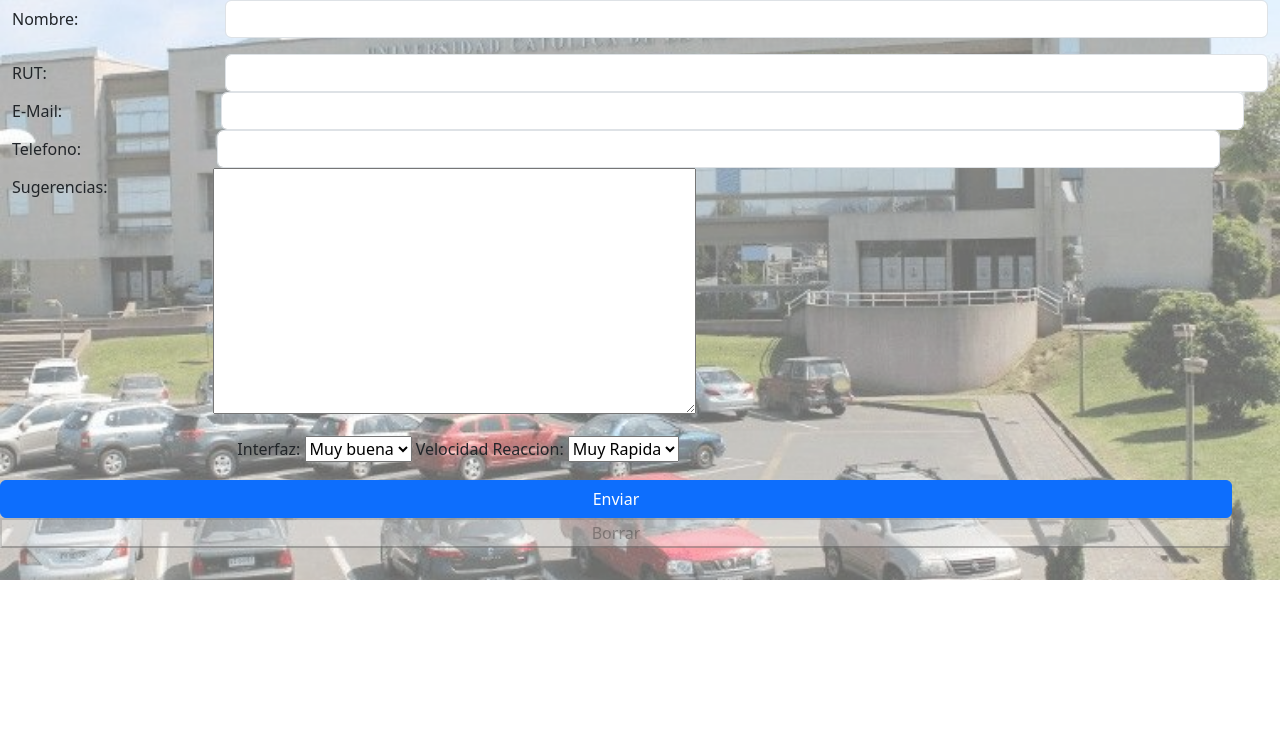
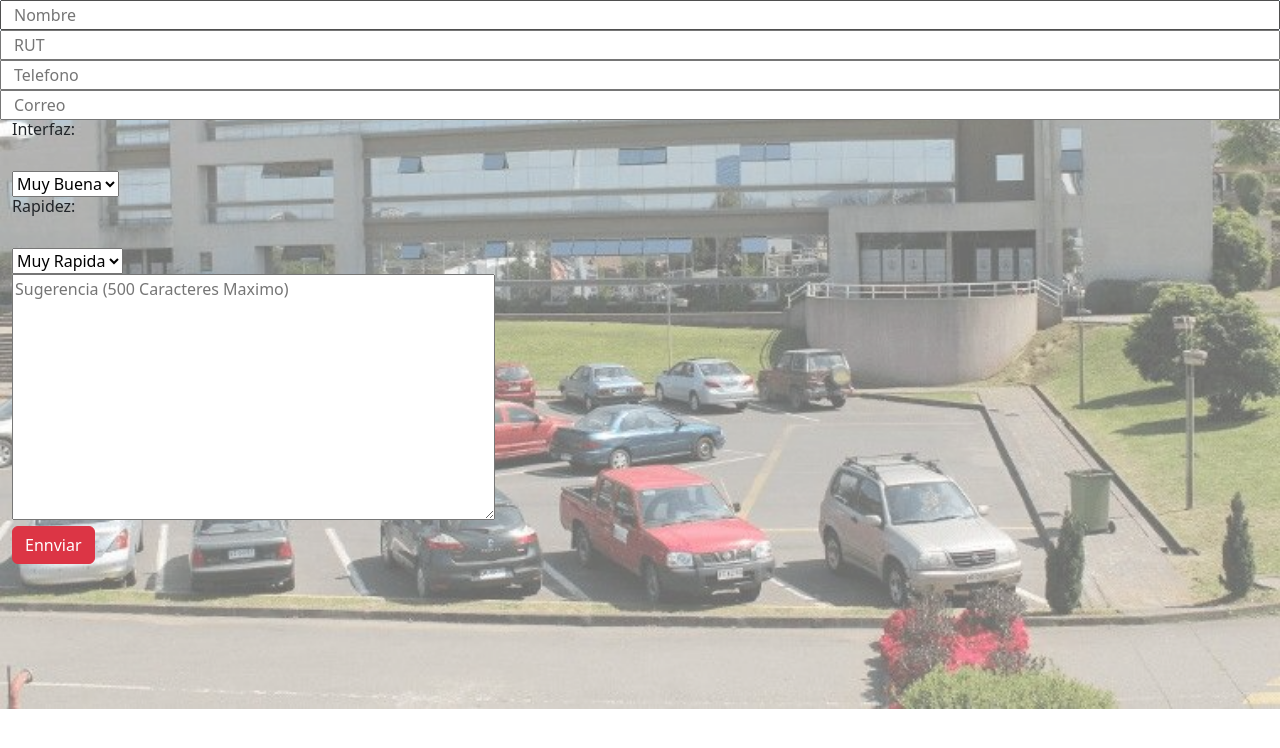
Before and after one commit to DiegoAraneda98/Proyecto-N1-taller-ing-software, a PHP site: page / in a window 1280 px wide. Shown: the top 748 px of the page. Run offline with PHP 8.4, Linux system fonts and the light colour scheme.

Commit message:
version .4
intento de optimizar codigo

```diff
--- a/añadir_contacto.php
+++ b/añadir_contacto.php
@@ -1,4 +1,4 @@
-<?php include("..//BaseDatos/safeconectar.php");
+<?php include("../BaseDatos/conectar.php);
 $einter = $POST_["interfaz"];
 $erapidez = $POST_["rapidez"];
 $rut = $POST_["inputrut"];
--- a/disnio.css
+++ b/disnio.css
@@ -1,6 +1,6 @@
-.fondo{
+body{
     background-image: url(img/fondo_perfil_admin_vehiculos.png);
-    height: 100%;
+
     background-position: center;
     background-repeat: no-repeat;
     background-size: cover;
--- a/index.php
+++ b/index.php
@@ -8,63 +8,51 @@
     <link rel="stylesheet" href="disnio.css">
   </head>
   <body>
-    <div class="container-fluid fondo">
-    <form>
-  <div class="row mb-3">
-    <label for="inputnombre" class="col-sm-2 col-form-label">Nombre: </label>
-    <div class="col-sm-10">
-      <input type="text" class="form-control" id="inputnombre">
-    </div>
-  </div>
-  <div class="row mb-3">
-    <label for="inputRut" class="col-sm-2 col-form-label">RUT:</label>
-    <div class="col-sm-10">
-      <input type="text" class="form-control" id="inputrut">
-    </div>
-    <div class="row mb-3">
-    <label for="inputCorreo" class="col-sm-2 col-form-label">E-Mail:</label>
-    <div class="col-sm-10">
-      <input type="email" class="form-control" id="inputema">
-    </div>
-     <div class="row mb-3">
-    <label for="inputTele" class="col-sm-2 col-form-label">Telefono:</label>
-    <div class="col-sm-10">
-      <input type="number" class="form-control" id="inputtel">
-    </div>
-     <div class="row mb-3">
-    <label for="inputSug" class="col-sm-2 col-form-label">Sugerencias:</label>
-    <div class="col-sm-10">
-      <textarea name="tasug" id="inputsuge" cols="50" rows="10" maxlength="500"></textarea>
-    </div>
-  </div>
+    <div class="container-fluid">
+    <form action="añadir_contacto.php" method="post">
+      <div class="row">
+        <div class="col-4"></div>
+          <input type="text" name="inombre" placeholder="Nombre" size="35%">
+        <br>
 
-  <div class="row mb-3">
-    <div class="col-sm-10 offset-sm-2">
-      <div class="form-check">
-        Interfaz:
-        <Select id="interfaz">
-        <option value="Muy Buena">Muy buena</option>
+        <input type="number" name="irut" placeholder="RUT" maxlength="9">
+        <br>
+        <input type="number" name="itelefono" placeholder="Telefono" maxlength="10">
+        <br>
+        <input type="email" name="icorreo" placeholder="Correo">
+        <br>
+        <div class="col-4">
+          <h6>Interfaz:</h6>
+          <br>
+       <select name="interfaz" >
+        <option value="Muy Buena">Muy Buena</option>
         <option value="Buena">Buena</option>
-         <option value="Neutral">Neutral</option>
-        <option value="Mala">Mal</option>
+        <option value="Regular">Regular</option>
+        <option value="Mala">Mala</option>
         <option value="Muy Mala">Muy Mala</option>
-        </Select>
-         Velocidad Reaccion:
-         <Select id="rapidez">
+       </select>
+       <br>
+       <h6>Rapidez:</h6>
+       <br>
+       <select name="rapidez" >
         <option value="Muy Rapida">Muy Rapida</option>
         <option value="Rapida">Rapida</option>
-         <option value="Neutral">Neutral</option>
+        <option value="Regular">Regular</option>
         <option value="Lenta">Lenta</option>
         <option value="Muy Lenta">Muy Lenta</option>
-        </Select>
-        </label>
+       </select>
+        </div>
       </div>
-    </div>
-  </div>
-  <button type="submit" class="btn btn-primary">Enviar</button>
-  <button disabled="disabled">Borrar</button>
+      <div class="row">
+        <div class="col4">
+          <textarea name="iSugerencia" cols="50" rows="10" placeholder="Sugerencia (500 Caracteres Maximo)" maxlength="500"></textarea>
+        </div>
+        <div class="col4"><button type="submit" class="btn btn-danger">Ennviar</button></div>
+      </div>
+    </form>
 
-</form>
+
+
     <script src="https://cdn.jsdelivr.net/npm/bootstrap@5.3.2/dist/js/bootstrap.bundle.min.js" integrity="sha384-C6RzsynM9kWDrMNeT87bh95OGNyZPhcTNXj1NW7RuBCsyN/o0jlpcV8Qyq46cDfL" crossorigin="anonymous"></script>
   </body>
 </html>
```
